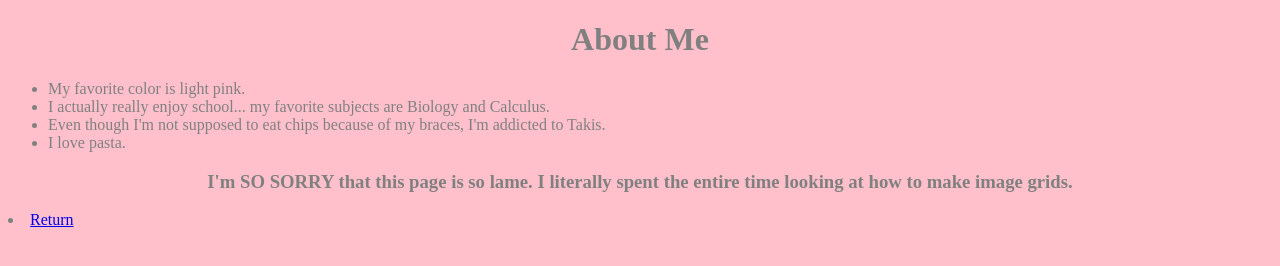
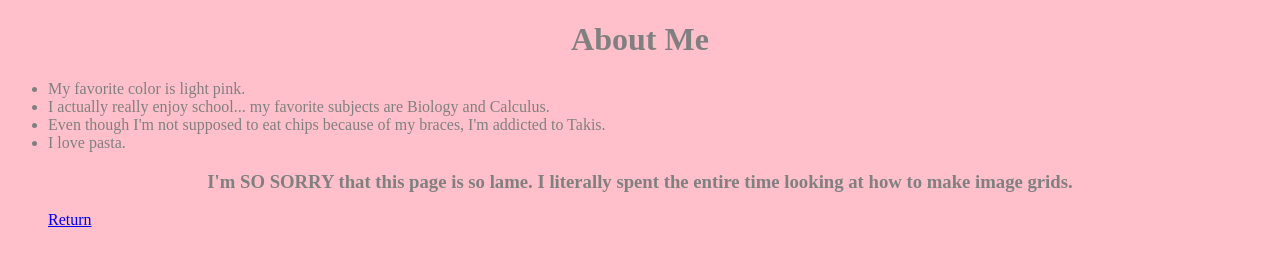
Before and after one commit to deavilale02/1aboutme, a plain HTML site: page aboutme.html in a window 1280 px wide. Drawn offline with Linux system fonts and the light colour scheme.

Commit message:
Update aboutme.html

```diff
--- a/aboutme.html
+++ b/aboutme.html
@@ -15,6 +15,6 @@
                 <li>I love pasta.</li>
             </ul>
         <h3 class="center">I'm SO SORRY that this page is so lame. I literally spent the entire time looking at how to make image grids.</h3>
-        <li><a href="index.html">Return</a></li>
+        <ul><a href="index.html">Return</a></ul>
     </body>
 </html>
```
